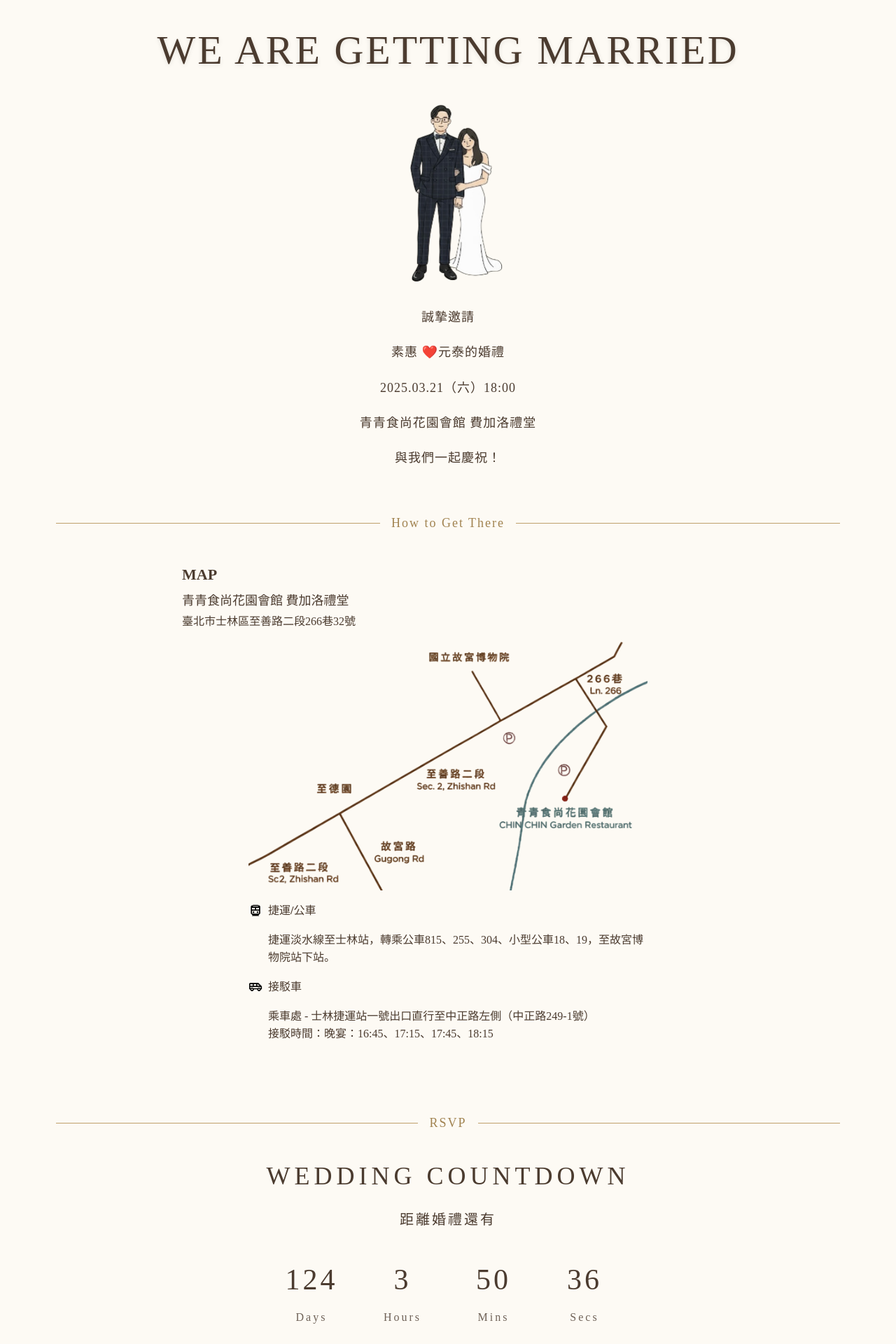
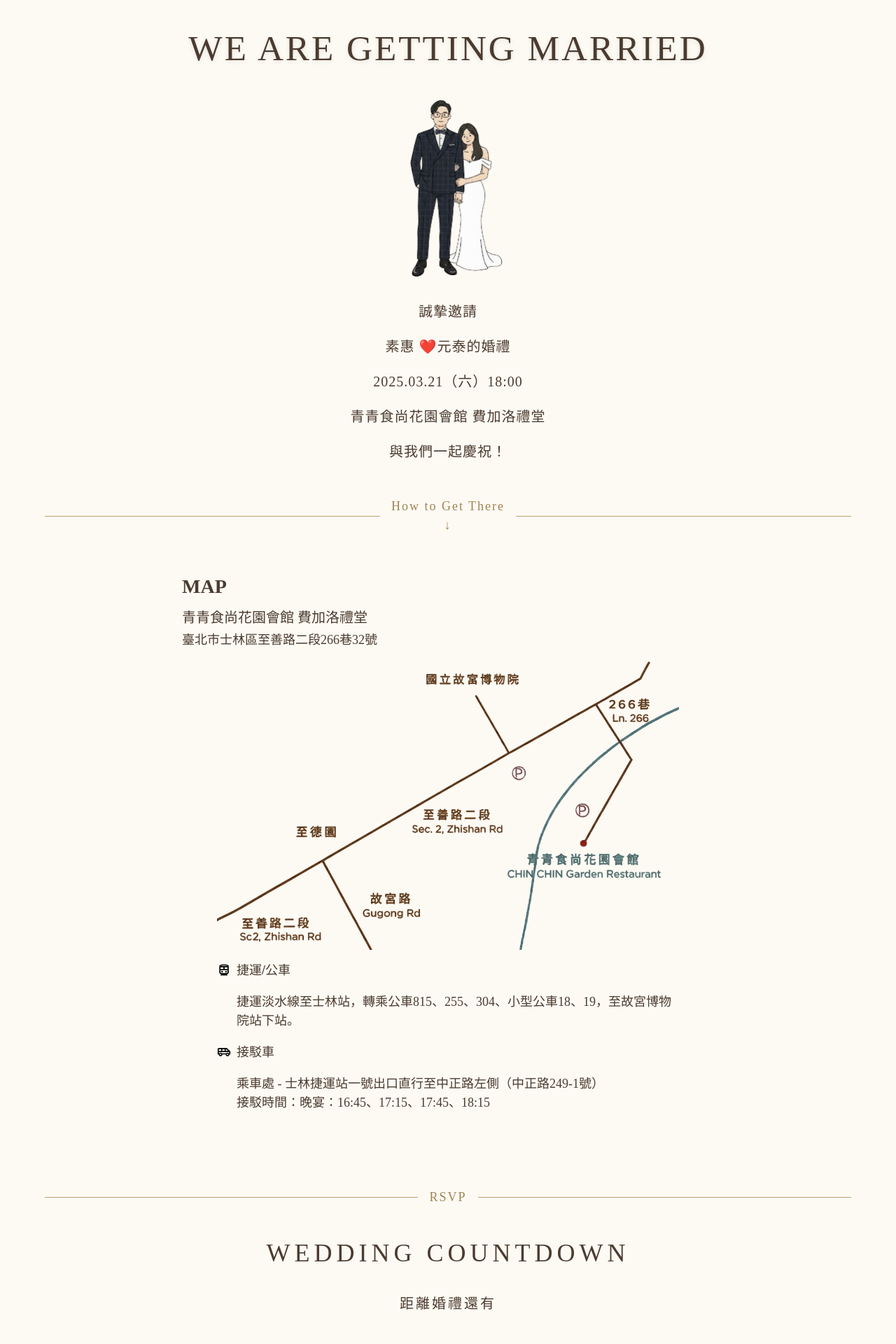
Before and after one commit to tai34tw/wedding, a React (Vite) app: page / in a window 1280 px wide. Shown: the part 100-2020 px from the top of the page at 70% size. Built offline with nearby package versions, Linux system fonts and the light colour scheme.

Commit message:
implement RWD support

```diff
--- a/src/App.jsx
+++ b/src/App.jsx
@@ -6,18 +6,25 @@ import Divider from "./components/Divider.jsx";
 import RSVP from "./components/RSVP.jsx";
 
 function App() {
+  const isMobile = window.innerWidth < 480;
   return (
+    <div style={styles.outer}>
+      <div style={styles.container}>
         <div style={styles.app}>
+          <section style={styles.homeSection}>
             <Divider text={WEDDING_INFO.date} />
-
             <header style={styles.header}>
               <h1 style={styles.mainTitle}>We Are Getting Married</h1>
 
               <div style={styles.coupleSection}>
-          <img src={coupleImage} alt="新人照片" style={styles.coupleImage} />
+                <img
+                  src={coupleImage}
+                  alt="新人照片"
+                  style={styles.coupleImage}
+                />
               </div>
 
-        <div style={styles.invitation}>
+              <div style={styles.invitation(isMobile)}>
                 <p>誠摯邀請</p>
                 <p>素惠 ❤️元泰的婚禮</p>
                 <p>{WEDDING_INFO.displayDate}</p>
@@ -25,16 +32,34 @@ function App() {
                 <p>與我們一起慶祝！</p>
               </div>
             </header>
-      <Divider text="How to Get There" />
+            <Divider text={`How to Get There\n↓`} />
+          </section>
           <MapSection />
           <Divider text="RSVP" />
           <Countdown />
           <RSVP />
         </div>
+      </div>
+    </div>
   );
 }
 
 const styles = {
+  outer: {
+    width: "100%",
+    display: "flex",
+    justifyContent: "center",
+    backgroundColor: COLORS.background,
+  },
+
+  container: {
+    width: "100%",
+    maxWidth: "900px", // 推薦 900，可調整成 800 / 1000 都可
+    margin: "0 auto",
+    padding: "0 20px",
+    boxSizing: "border-box",
+  },
+
   app: {
     minHeight: "100vh",
     width: "100%",
@@ -44,22 +69,27 @@ const styles = {
     alignItems: "center",
     fontFamily: "'Playfair Display', 'Noto Serif TC', serif",
     color: COLORS.primary,
-    padding: "60px 80px",
+    padding: `clamp(30px, 4vw, 60px) 0 clamp(40px, 4vw, 80px)`,
     boxSizing: "border-box",
+  },
+  homeSection: {
+    minHeight: "100vh",
+    display: "flex",
+    flexDirection: "column",
   },
   header: {
     textAlign: "center",
     width: "100%",
-    marginBottom: "40px",
+    marginBottom: "clamp(10px, 4vw, 20px)",
   },
   mainTitle: {
-    fontSize: "58px",
+    fontSize: "clamp(46px, 4vw, 68px)",
     fontWeight: 500,
     lineHeight: "1.2",
     textTransform: "uppercase",
     textShadow: "0 2px 6px rgba(0,0,0,0.1)",
     letterSpacing: "3px",
-    margin: "40px 0 20px",
+    margin: `clamp(20px, 4vw, 40px) 0 clamp(10px, 4vw, 20px)`,
     fontFamily: "'Sawarabi Mincho', serif",
     color: COLORS.primary,
   },
@@ -67,20 +97,26 @@ const styles = {
     display: "flex",
     alignItems: "center",
     justifyContent: "center",
-    marginBottom: "20px",
+    marginBottom: "clamp(10px, 4vw, 20px)",
   },
   coupleImage: {
-    width: "170px",
+    width: "clamp(170px, 4vw, 500px)",
     height: "auto",
     borderRadius: "12px",
     objectFit: "cover",
   },
-  invitation: {
-    lineHeight: "1.8",
-    fontSize: "18px",
+  invitation: (isMobile) => ({
+    lineHeight: isMobile ? "1" : "1.5",
+    fontSize: "clamp(14px, 4vw, 20px)",
     letterSpacing: "1px",
     color: COLORS.primary,
-  },
+  }),
+  // invitation: (isMobile) => ({
+  //   lineHeight: isMobile ? "1.2" : "1.8",
+  //   fontSize: isMobile ? "16px" : "18px",
+  //   letterSpacing: "1px",
+  //   color: COLORS.primary,
+  // }),
 };
 
 export default App;
--- a/src/components/Countdown.jsx
+++ b/src/components/Countdown.jsx
@@ -78,39 +78,40 @@ const styles = {
     color: COLORS.primary,
   },
   countdownTitle: {
-    fontSize: "36px",
+    fontSize: "clamp(24px, 4vw, 36px)",
     letterSpacing: "6px",
     fontWeight: "300",
-    marginBottom: "20px",
+    marginBottom: "margin: clamp(20px, 4vw, 40px) 0px clamp(10px, 4vw, 20px);",
   },
   countdownSubtitle: {
-    fontSize: "20px",
+    fontSize: "clamp(12px, 4vw, 20px)",
     marginBottom: "40px",
     letterSpacing: "3px",
   },
   timerGrid: {
     display: "flex",
     justifyContent: "center",
-    gap: "50px",
+    gap: "clamp(8px, 4vw, 50px)",
     marginBottom: "40px",
-    flexWrap: "wrap",
+    flexWrap: "nowrap",
   },
   timeBox: {
-    minWidth: "80px",
+    minWidth: "70px",
+    textAlign: "center",
   },
   timeNumber: {
-    fontSize: "42px",
+    fontSize: "clamp(30px, 4vw, 42px)",
     fontWeight: "300",
     letterSpacing: "4px",
   },
   timeLabel: {
     marginTop: "10px",
-    fontSize: "16px",
+    fontSize: "clamp(12px, 4vw, 16px)",
     letterSpacing: "3px",
     opacity: 0.8,
   },
   countdownFooter: {
-    fontSize: "20px",
+    fontSize: "clamp(12px, 4vw, 20px)",
     letterSpacing: "3px",
   },
 };
--- a/src/components/Divider.jsx
+++ b/src/components/Divider.jsx
@@ -11,7 +11,7 @@ function Divider({ text }) {
 
 const styles = {
   divider: {
-    width: "100%",
+    width: "auto",
     textAlign: "center",
     fontSize: "18px",
     letterSpacing: "2px",
@@ -20,13 +20,14 @@ const styles = {
     alignItems: "center",
     justifyContent: "center",
     position: "relative",
-    margin: "5px 0",
+    margin: "clamp(5px, 4vw, 10px) 0",
   },
   dividerLine: {
     position: "absolute",
     top: "50%",
-    left: 0,
-    width: "100%",
+    left: "50%",
+    transform: "translateX(-50%)",
+    width: "90vw",
     height: "1px",
     backgroundColor: COLORS.divider,
     zIndex: 0,
@@ -36,6 +37,8 @@ const styles = {
     backgroundColor: COLORS.background,
     padding: "0 16px",
     zIndex: 1,
+    whiteSpace: "pre-line",
+    display: "inline-block",
   },
 };
 
--- a/src/components/MapSection.jsx
+++ b/src/components/MapSection.jsx
@@ -82,7 +82,7 @@ const styles = {
     boxSizing: "border-box",
   },
   mapTitle: {
-    fontSize: "22px",
+    fontSize: "clamp(22px, 4vw, 28px)",
     fontWeight: "bold",
     marginBottom: "8px",
     textAlign: "left",
@@ -92,11 +92,11 @@ const styles = {
     marginBottom: "16px",
   },
   venueName: {
-    fontSize: "18px",
+    fontSize: "clamp(16px, 4vw, 20px)",
     margin: "0 0 4px 0",
   },
   venueAddress: {
-    fontSize: "16px",
+    fontSize: "clamp(14px, 4vw, 18px)",
     margin: 0,
   },
   mapFrame: {
@@ -108,8 +108,8 @@ const styles = {
   mapLink: {
     position: "relative",
     display: "block",
-    width: "75%",
-    maxWidth: "600px", // ★ 可避免大螢幕太寬
+    width: "90%",
+    maxWidth: "660px", // ★ 可避免大螢幕太寬
     borderRadius: "12px",
     overflow: "hidden",
     cursor: "pointer",
@@ -137,11 +137,11 @@ const styles = {
   },
 
   transportation: {
-    width: "75%",
-    maxWidth: "600px", // ★ 與地圖保持一致
+    width: "90%",
+    maxWidth: "660px", //★ 與地圖保持一致
     margin: "0 auto", // ★ 居中但文字靠左
     textAlign: "left",
-    lineHeight: "1.6",
+    lineHeight: "clamp(1.5, 4vw, 1.8)",
   },
   transportItem: {
     marginBottom: "16px",
@@ -157,12 +157,12 @@ const styles = {
     height: "20px",
   },
   transportTitle: {
-    fontSize: "16px",
+    fontSize: "clamp(12px, 4vw, 18px)",
     fontWeight: "600",
   },
   transportContent: {
     marginLeft: "28px",
-    fontSize: "16px",
+    fontSize: "clamp(12px, 4vw, 18px)",
     whiteSpace: "pre-line",
   },
 };
--- a/src/components/RSVP.jsx
+++ b/src/components/RSVP.jsx
@@ -274,8 +274,8 @@ function Field({ label, children }) {
 const styles = {
   container: {
     padding: "28px",
-    maxWidth: "480px",
-    width: "50%",
+    maxWidth: "520px",
+    width: "80%",
     minHeight: "960px",
     margin: "auto",
     fontFamily: "serif",
@@ -288,7 +288,7 @@ const styles = {
   },
   toggleBox: {
     display: "flex",
-    gap: "10px",
+    gap: "clamp(8px, 4vw, 16px)",
     marginBottom: "20px",
   },
   toggleBtn: {
@@ -307,7 +307,7 @@ const styles = {
   form: {
     display: "flex",
     flexDirection: "column",
-    gap: "18px",
+    gap: "clamp(10px, 4vw, 20px)",
   },
   underlineField: {
     display: "flex",
--- a/src/index.css
+++ b/src/index.css
@@ -76,3 +76,46 @@ button:focus-visible {
     background-color: #f9f9f9;
   }
 }
+
+/* -----------------------------
+   全站字體大小：中等(含手機自動縮放)
+--------------------------------*/
+html {
+  font-size: clamp(14px, 1vw + 12px, 18px);
+  /* clamp(最小, 公式, 最大) */
+}
+
+/* 確保排版不會亂斷行 */
+body, p, h1, h2, h3, h4, h5, h6 {
+  overflow-wrap: break-word;
+  word-break: break-word;
+}
+
+/* -----------------------------
+   RWD 排版寬度限制
+   避免超大螢幕行寬太長難以閱讀
+--------------------------------*/
+.container {
+  width: 100%;
+  max-width: 1080px;  /* 電腦畫面閱讀剛好 */
+  margin: 0 auto;
+  padding: 0 16px;
+}
+
+/* -----------------------------
+   Image 自適應避免爆版
+--------------------------------*/
+img {
+  max-width: 100%;
+  height: auto;
+  display: block;
+}
+
+/* -----------------------------
+   小螢幕標題有點太大 → 自動縮小
+--------------------------------*/
+@media (max-width: 480px) {
+  h1 { font-size: 2rem; }
+  h2 { font-size: 1.6rem; }
+  h3 { font-size: 1.3rem; }
+}
```
Lines whose indentation alone changed are shown as unchanged.
